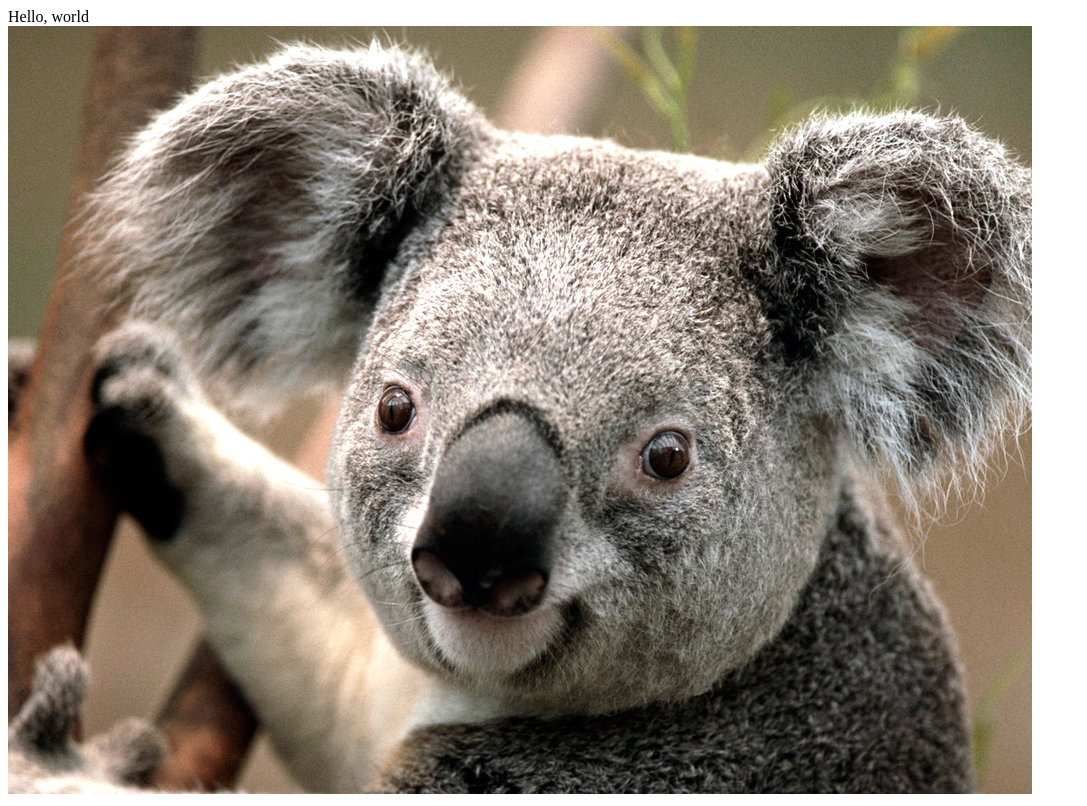
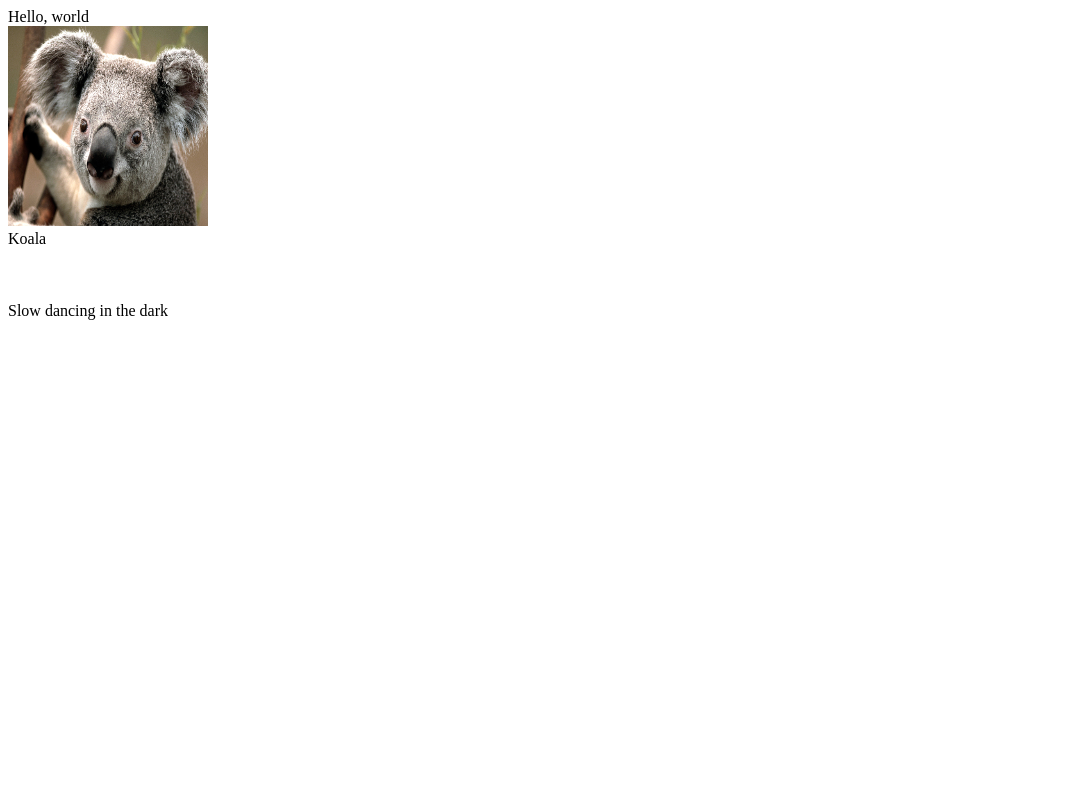
Before and after one commit to einstein1101/gitExe, a plain HTML site: page index.html in a window 1280 px wide. Shown: the whole page, without its empty margins (0-1087 px from the left). Drawn offline with Linux system fonts and the light colour scheme.

Commit message:
Description added

```diff
--- a/index.html
+++ b/index.html
@@ -8,6 +8,10 @@
 </head>
 <body>
     <div>Hello, world</div>
-    <div><img src="f2koke.jpg"/></div>
+    <div><img src="f2koke.jpg" alt="Image of kaola holding a tree"width="200px" height="200px"/>
+    <div>Koala</div>
+    <br><br><br>
+    <div>Slow dancing in the dark</div>
+    </div>
 </body>
 </html>
```
